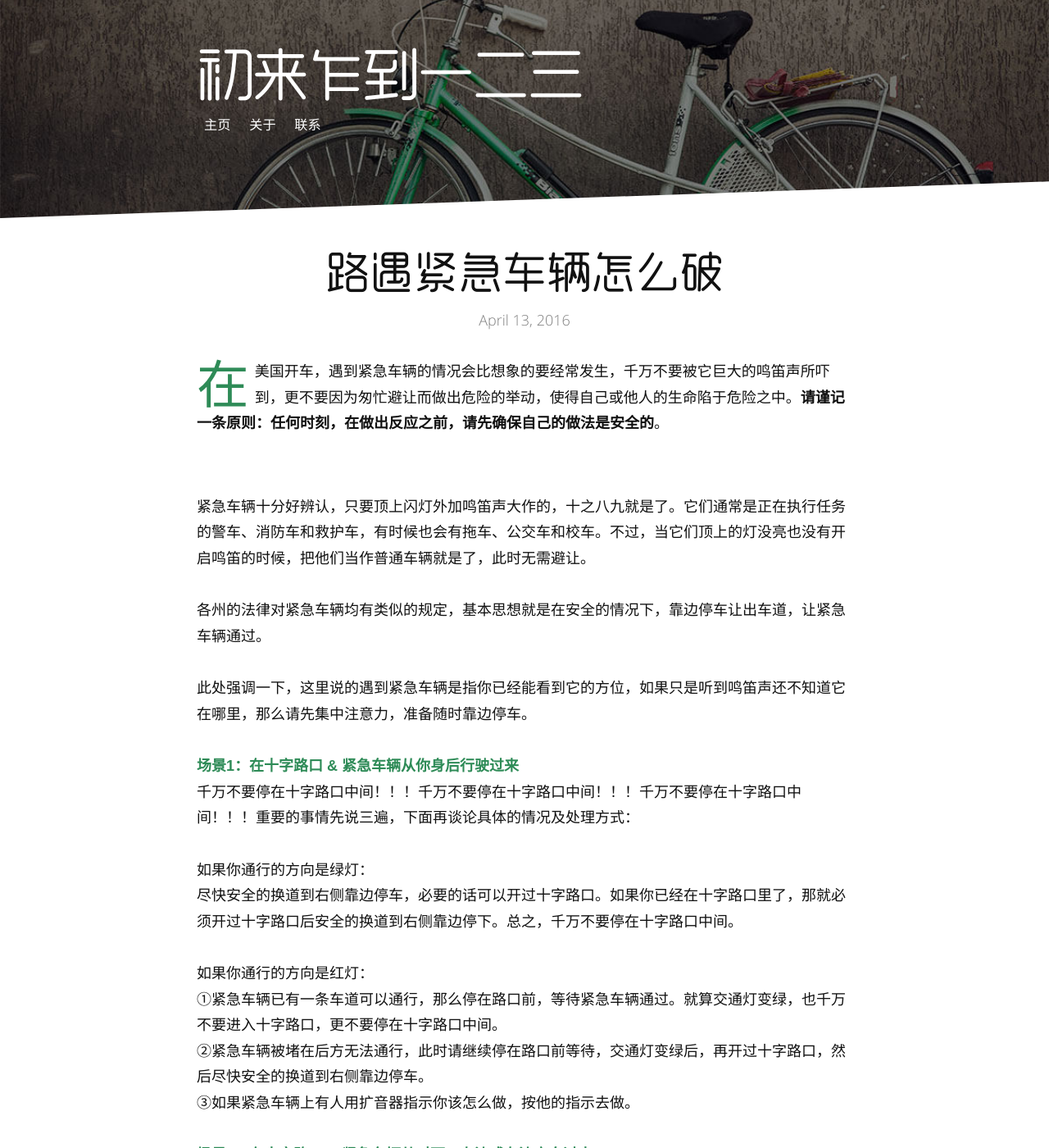
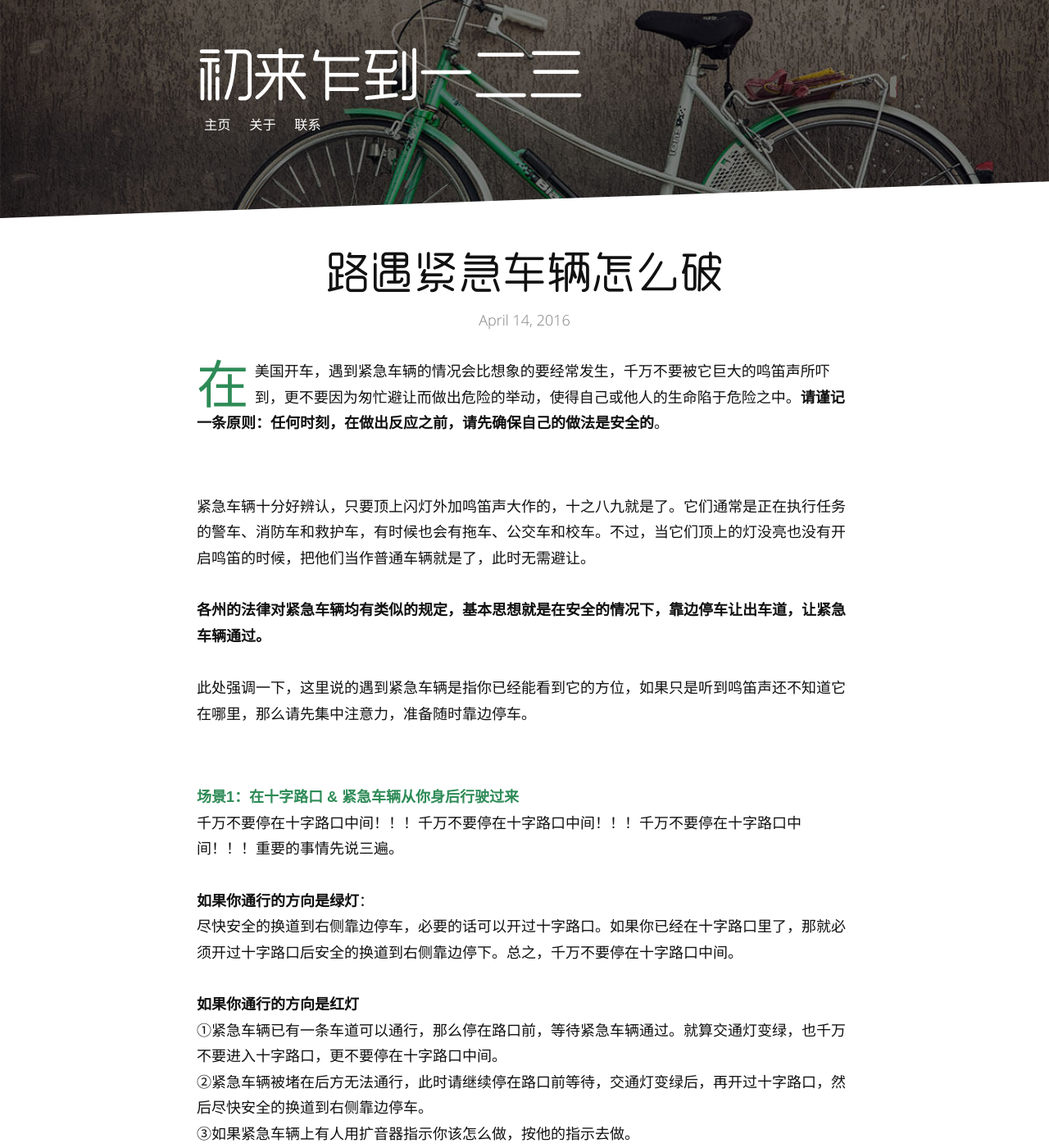
Before and after one commit to wolfwifee/wolfwifee.github.com, a Jekyll site: the page built from _posts/2016-04-13-what-to-do-when-sees-an-oncoming-emergency-vehicle.md, in a window 1280 px wide and 1400 px high. Shown: the whole window at 82% size. Built offline with Jekyll 4.4.1, drawn with Linux system fonts in a browser that asks for light colours; nearby versions of some CDN libraries; some web fonts are replaced; comment, search, counter and statistics services are not loaded; some of the changed text lies outside the part shown.

Commit message:
Update 2016-04-13-what-to-do-when-sees-an-oncoming-emergency-vehicle.md

```diff
--- a/_posts/2016-04-13-what-to-do-when-sees-an-oncoming-emergency-vehicle.md
+++ b/_posts/2016-04-13-what-to-do-when-sees-an-oncoming-emergency-vehicle.md
@@ -5,8 +5,8 @@ description: "在美国，遇到紧急车辆，请在安全的情况下，靠边
 heading: 路遇紧急车辆怎么破
 publish: true
 published: true
-datePublished: 2016-04-13T00:00:00.000Z
-date: 2016-04-13
+datePublished: 2016-04-14T00:00:00.000Z
+date: 2016-04-14
 ---
 
 <span class="dropcap">在</span>美国开车，遇到紧急车辆的情况会比想象的要经常发生，千万不要被它巨大的鸣笛声所吓到，更不要因为匆忙避让而做出危险的举动，使得自己或他人的生命陷于危险之中。**请谨记一条原则：任何时刻，在做出反应之前，请先确保自己的做法是安全的**。
@@ -15,37 +15,40 @@ date: 2016-04-13
 
 紧急车辆十分好辨认，只要顶上闪灯外加鸣笛声大作的，十之八九就是了。它们通常是正在执行任务的警车、消防车和救护车，有时候也会有拖车、公交车和校车。不过，当它们顶上的灯没亮也没有开启鸣笛的时候，把他们当作普通车辆就是了，此时无需避让。
 
-各州的法律对紧急车辆均有类似的规定，基本思想就是在安全的情况下，靠边停车让出车道，让紧急车辆通过。
+**各州的法律对紧急车辆均有类似的规定，基本思想就是在安全的情况下，靠边停车让出车道，让紧急车辆通过。**
 
 此处强调一下，这里说的遇到紧急车辆是指你已经能看到它的方位，如果只是听到鸣笛声还不知道它在哪里，那么请先集中注意力，准备随时靠边停车。
 
+<p style="margin-bottom:70px"></p>
+
 <span style="color:#2e8b57">**场景1：在十字路口 & 紧急车辆从你身后行驶过来**</span><br>
-千万不要停在十字路口中间！！！千万不要停在十字路口中间！！！千万不要停在十字路口中间！！！重要的事情先说三遍，下面再谈论具体的情况及处理方式：
+千万不要停在十字路口中间！！！千万不要停在十字路口中间！！！千万不要停在十字路口中间！！！重要的事情先说三遍。
 
-如果你通行的方向是绿灯：<br>
+**如果你通行的方向是绿灯**：<br>
 尽快安全的换道到右侧靠边停车，必要的话可以开过十字路口。如果你已经在十字路口里了，那就必须开过十字路口后安全的换道到右侧靠边停下。总之，千万不要停在十字路口中间。
 
 
-如果你通行的方向是红灯：<br>
+**如果你通行的方向是红灯**<br>
 ①紧急车辆已有一条车道可以通行，那么停在路口前，等待紧急车辆通过。就算交通灯变绿，也千万不要进入十字路口，更不要停在十字路口中间。<br>
 ②紧急车辆被堵在后方无法通行，此时请继续停在路口前等待，交通灯变绿后，再开过十字路口，然后尽快安全的换道到右侧靠边停车。<br>
 ③如果紧急车辆上有人用扩音器指示你该怎么做，按他的指示去做。<br>
 
+<p style="margin-bottom:70px"></p>
 
 <span style="color:#2e8b57">**场景2：在十字路口 & 紧急车辆从对面，右边或左边方向过来**</span><br>
 不要进入十字路口，停在白线前等候，直到紧急车辆驶过。若已经在十字路口里了，开过路口然后尽快安全的换道，千万不要停在十字路口中间。
 
-
+<p style="margin-bottom:70px"></p>
 
 <span style="color:#2e8b57">**场景3：普通街道或马路上**</span><br>
 尽快安全的换道到右侧靠边停车。但如果交通堵塞路上车很多，没有办法换道靠边停车，这时只能减速并尽量的安全的往旁边车道挪，为紧急车辆腾出一条车道让它通行。旁边车道的司机在此时一般也会尽可能配合你。如果紧急车辆上有人用扩音器指示你该怎么做，按他的指示去做。
 
-
+<p style="margin-bottom:70px"></p>
 
 <span style="color:#2e8b57">**场景4：高速公路上**</span><br>
 安全的换道到右侧靠边停车，如果可行的话。但是，在车辆都以55-70迈的速度行驶的高速公路上，靠边停车很多时候并不可行。这种情况下，请安全的换道至远离紧急车辆的车道，然后减速至低于限速20迈的速度，直到紧急车辆过去。当然，如果靠边停车可行，比如说正好在最右道，那还是需要靠边停车的。
 
-即使紧急车辆是在对面相反方向的车道行驶，也是需要按上述方法让道的，除非者两个相反方向的车道之间有有隔离带分隔。
+**即使紧急车辆是在对面相反方向的车道行驶，也是需要按上述方法让道的，除非这两个相反方向的车道之间有有隔离带分隔**。
 
 如果紧急车辆上有人用扩音器指示你该怎么做，按他的指示去做。
 
@@ -54,9 +57,8 @@ date: 2016-04-13
 <span style="color:#2e8b57">**场景5：停靠在路边的紧急车辆 & Move Over Laws**</span><br>
 过去的这些年，因为发生了好多起停靠在路边执行公务的警员和维修作业的工作人员伤亡的事故，美国交通部（U.S. Department of Transportation, USDOT）和联邦高速管理局（FHWA）专门建立了这个叫做 Move Over Laws的法律。这项法律旨在保护在路边执行公务的警员和工作人员，目前在全美50个州均已获得通过。
 
-它要求我们当遇见停靠在路边的紧急车辆（闪着灯的或鸣着笛的。除了常见警车、火警车和救护车，也包括闪着灯的拖车、公交车和校车），应提高警惕，减速行驶，并且在安全的情况下，换道至旁边的车道去，把距离紧急车辆最近的车道空出来；若因当时交通状况无法安全换道，那么确保减速至限速以下20迈，从紧急车辆旁边小心的驶过。
+**它要求我们当遇见停靠在路边的紧急车辆（闪着灯的或鸣着笛的。除了常见警车、火警车和救护车，也包括闪着灯的拖车、公交车和校车），应提高警惕，减速行驶，并且在安全的情况下，换道至旁边的车道去，把距离紧急车辆最近的车道空出来；若因当时交通状况无法安全换道，那么确保减速至限速以下20迈，从紧急车辆旁边小心的驶过。**
 
-<span style="color:#2e8b57">**但如果在某个路口你看到了这个标记，情况就不一样了**</span>
 <p itemprop="image" itemscope itemtype="https://schema.org/ImageObject">
  <img src="/assets/img/MoveOverLaws.jpg" alt="Slow Down or Move Over for Stoped Emergency Vehicles">
   <meta itemprop="url" content="https://www.blogus123.com/assets/img/MoveOverLaws.jpg">
```
